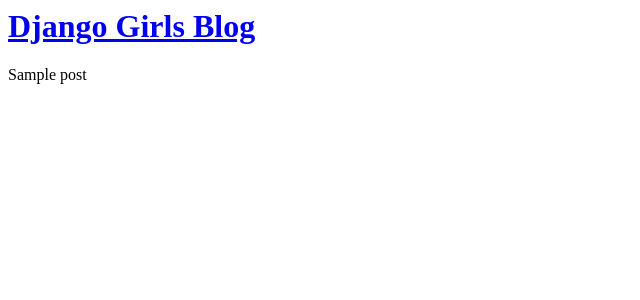
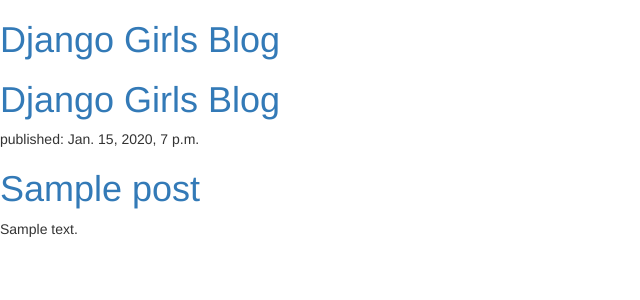
Before and after one commit to Pleiadex/my-fisrt-blog, a Django app: template myenv/blog/templates/blog/post_list.html in a window 1280 px wide. Shown: the top 300 px of the page, without its empty margins (0-640 px from the left). Run offline with Django 3.2, Linux system fonts and the light colour scheme; the template is opened without the code that fills it: values that come from a table or form of the project are taken from there, others are empty; tables that the repository leaves empty hold one stand-in row (values such as "Sample post"); some libraries are stand-ins or nearby versions.

Commit message:
recover the html file

```diff
--- a/myenv/blog/templates/blog/post_list.html
+++ b/myenv/blog/templates/blog/post_list.html
@@ -1,5 +1,7 @@
 <html>
     <head>
+            <link rel="stylesheet" href="//maxcdn.bootstrapcdn.com/bootstrap/3.2.0/css/bootstrap.min.css">
+            <link rel="stylesheet" href="//maxcdn.bootstrapcdn.com/bootstrap/3.2.0/css/bootstrap-theme.min.css">
         <title>SungYoun's blog</title>
     </head>
     <body>
@@ -7,12 +9,16 @@
             <h1><a href="/">Django Girls Blog</a></h1>
         </div>
 
-        {% for post in posts %}
-            <div>
-                {% for post in posts %}
-                {{ post }}
-                {% endfor %}
+        <div>
+                <h1><a href="/">Django Girls Blog</a></h1>
             </div>
-        {% endfor %}
+
+            {% for post in posts %}
+                <div>
+                    <p>published: {{ post.published_date }}</p>
+                    <h1><a href="">{{ post.title }}</a></h1>
+                    <p>{{ post.text|linebreaksbr }}</p>
+                </div>
+            {% endfor %}
     </body>
 </html>
```
